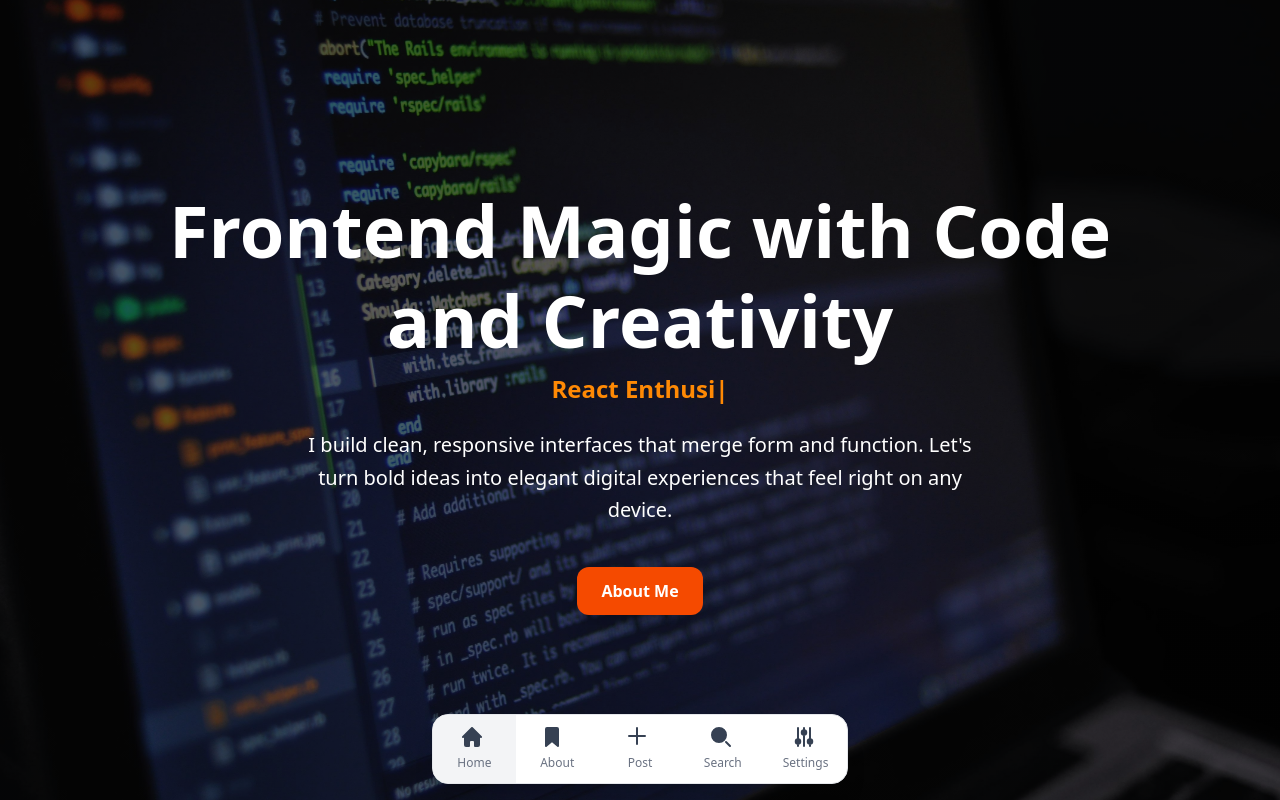
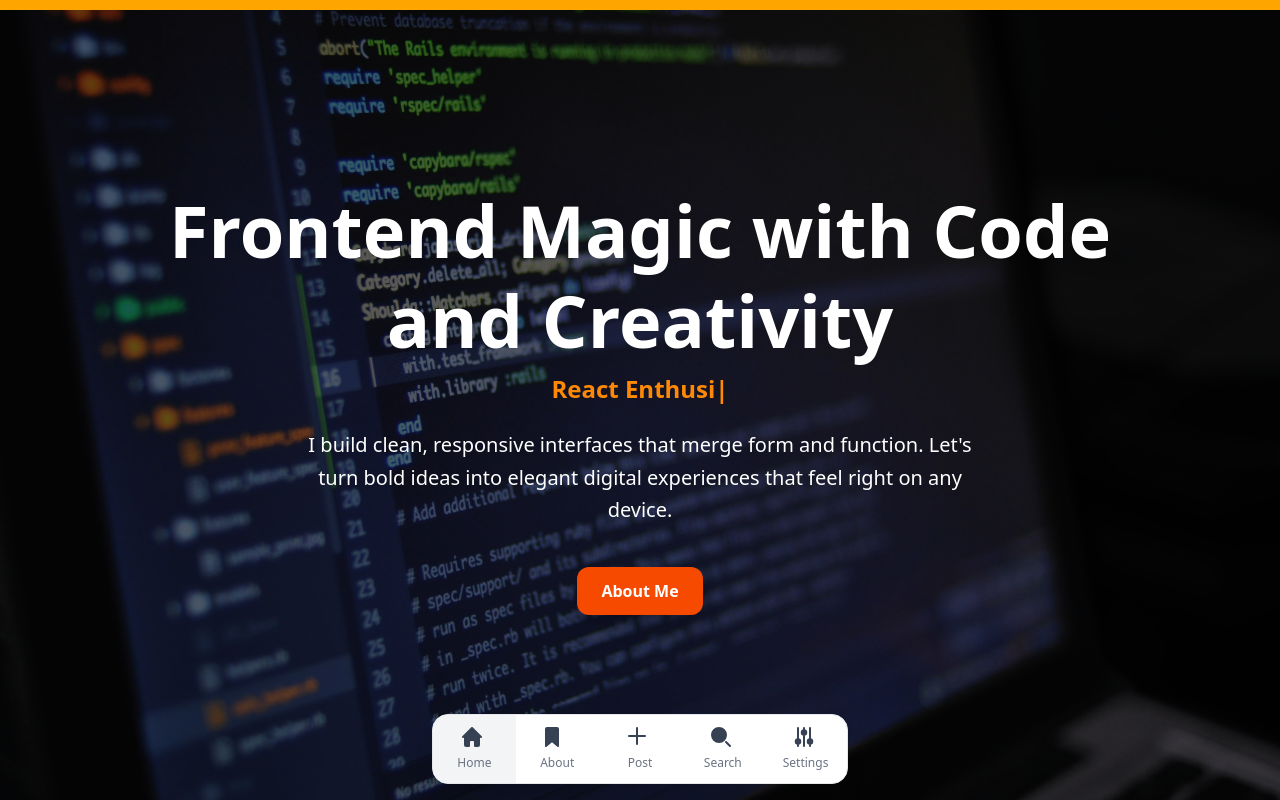
Before and after one commit to Ayomide-Philip/my-portfolio, a Next.js app: page / in a window 1280 px wide. Shown: the top 800 px of the page. Built offline with nearby package versions, Linux system fonts and the light colour scheme.

Commit message:
feat: add scroll indicator with animated progress using framer-motion

```diff
--- a/src/app/page.js
+++ b/src/app/page.js
@@ -1,9 +1,26 @@
+"use client";
+import { motion, useScroll } from "framer-motion";
 import AboutSection from "./componet/home/aboutMe";
 import HeroSection from "./componet/home/hero";
 
 export default function Home() {
+  const { scrollYProgress } = useScroll();
   return (
     <>
+      <motion.div
+        id="scroll-indicator"
+        style={{
+          scaleX: scrollYProgress,
+          position: "fixed",
+          top: 0,
+          left: 0,
+          right: 0,
+          height: 10,
+          originX: 0,
+          backgroundColor: "orange",
+        }}
+      />
+
       <HeroSection />
       <AboutSection />
     </>
```
